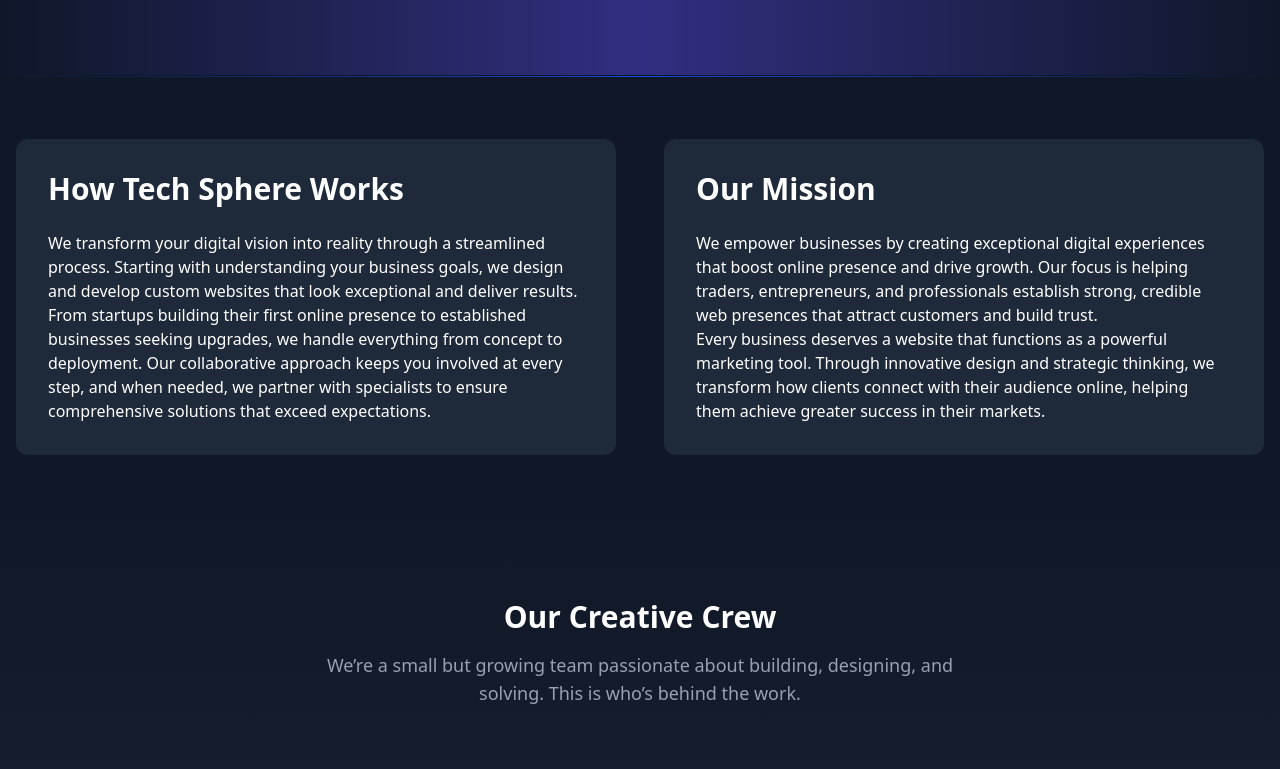
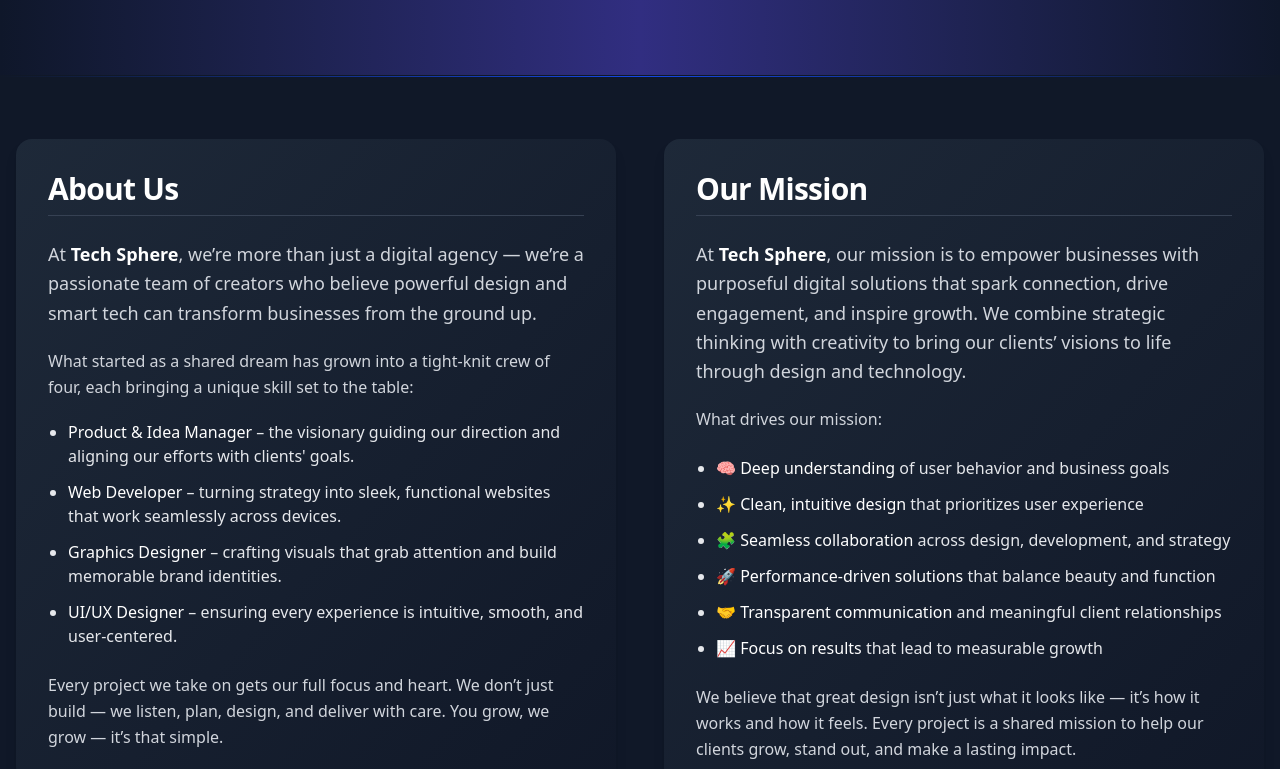
Before and after one commit to cyberdiego33/Tech-Sphere-React, a React (Vite) app: page /about in a window 1280 px wide. Shown: the part 360-1129 px from the top of the page. Built offline with nearby package versions, Linux system fonts and the light colour scheme.

Commit message:
Update OurMission.jsx

```diff
--- a/src/components/AboutPage-Components/OurMission.jsx
+++ b/src/components/AboutPage-Components/OurMission.jsx
@@ -3,40 +3,101 @@
     <section className="py-16 bg-gray-900 relative">
       <div className="absolute top-px inset-x-0 h-px bg-gradient-to-r from-transparent via-blue-700 to-transparent"></div>
       <div className=" container mx-auto px-4 grid lg:grid-cols-2 gap-12 items-start ">
-        <div className="bg-gray-800 rounded-xl p-8">
-          <h2 className="text-3xl font-bold text-white mb-6">
-            How Tech Sphere Works
+        <div class="bg-gradient-to-br from-gray-800 to-gray-900 text-gray-100 p-8 rounded-2xl shadow-lg max-w-4xl mx-auto">
+          <h2 class="text-3xl font-bold mb-6 text-white tracking-tight border-b border-gray-700 pb-2">
+            About Us
           </h2>
-          <div className="space-y-6 text-white">
-            <p>
-              We transform your digital vision into reality through a
-              streamlined process. Starting with understanding your business
-              goals, we design and develop custom websites that look exceptional
-              and deliver results.
-              <br />
-              From startups building their first online presence to established
-              businesses seeking upgrades, we handle everything from concept to
-              deployment. Our collaborative approach keeps you involved at every
-              step, and when needed, we partner with specialists to ensure
-              comprehensive solutions that exceed expectations.
-            </p>
-          </div>
+          <p class="mb-5 leading-relaxed text-lg text-gray-300">
+            At <span class="text-white font-semibold">Tech Sphere</span>, we’re
+            more than just a digital agency — we’re a passionate team of
+            creators who believe powerful design and smart tech can transform
+            businesses from the ground up.
+          </p>
+          <p class="mb-5 leading-relaxed text-gray-300">
+            What started as a shared dream has grown into a tight-knit crew of
+            four, each bringing a unique skill set to the table:
+          </p>
+          <ul class="mb-6 space-y-3 pl-5 text-gray-200 list-disc">
+            <li>
+              <span class="text-white font-medium">Product & Idea Manager</span>{" "}
+              – the visionary guiding our direction and aligning our efforts
+              with clients' goals.
+            </li>
+            <li>
+              <span class="text-white font-medium">Web Developer</span> –
+              turning strategy into sleek, functional websites that work
+              seamlessly across devices.
+            </li>
+            <li>
+              <span class="text-white font-medium">Graphics Designer</span> –
+              crafting visuals that grab attention and build memorable brand
+              identities.
+            </li>
+            <li>
+              <span class="text-white font-medium">UI/UX Designer</span> –
+              ensuring every experience is intuitive, smooth, and user-centered.
+            </li>
+          </ul>
+          <p class="text-gray-300 leading-relaxed">
+            Every project we take on gets our full focus and heart. We don’t
+            just build — we listen, plan, design, and deliver with care. You
+            grow, we grow — it’s that simple.
+          </p>
         </div>
-        <div className="bg-gray-800 rounded-xl p-8">
-          <h2 className="text-3xl font-bold text-white mb-6">Our Mission</h2>
-          <div className="space-y-6 text-white">
-            <p>
-              We empower businesses by creating exceptional digital experiences
-              that boost online presence and drive growth. Our focus is helping
-              traders, entrepreneurs, and professionals establish strong,
-              credible web presences that attract customers and build trust.
-              <br />
-              Every business deserves a website that functions as a powerful
-              marketing tool. Through innovative design and strategic thinking,
-              we transform how clients connect with their audience online,
-              helping them achieve greater success in their markets.
-            </p>
-          </div>
+
+        <div class="bg-gradient-to-br from-gray-800 to-gray-900 text-gray-100 p-8 rounded-2xl shadow-lg max-w-4xl mx-auto">
+          <h2 class="text-3xl font-bold mb-6 text-white tracking-tight border-b border-gray-700 pb-2">
+            Our Mission
+          </h2>
+          <p class="mb-5 leading-relaxed text-lg text-gray-300">
+            At <span class="text-white font-semibold">Tech Sphere</span>, our
+            mission is to empower businesses with purposeful digital solutions
+            that spark connection, drive engagement, and inspire growth. We
+            combine strategic thinking with creativity to bring our clients’
+            visions to life through design and technology.
+          </p>
+          <p class="mb-6 leading-relaxed text-gray-300">
+            What drives our mission:
+          </p>
+          <ul class="mb-6 space-y-3 pl-5 text-gray-200 list-disc">
+            <li>
+              <span class="text-white font-medium">🧠 Deep understanding</span>{" "}
+              of user behavior and business goals
+            </li>
+            <li>
+              <span class="text-white font-medium">
+                ✨ Clean, intuitive design
+              </span>{" "}
+              that prioritizes user experience
+            </li>
+            <li>
+              <span class="text-white font-medium">
+                🧩 Seamless collaboration
+              </span>{" "}
+              across design, development, and strategy
+            </li>
+            <li>
+              <span class="text-white font-medium">
+                🚀 Performance-driven solutions
+              </span>{" "}
+              that balance beauty and function
+            </li>
+            <li>
+              <span class="text-white font-medium">
+                🤝 Transparent communication
+              </span>{" "}
+              and meaningful client relationships
+            </li>
+            <li>
+              <span class="text-white font-medium">📈 Focus on results</span>{" "}
+              that lead to measurable growth
+            </li>
+          </ul>
+          <p class="text-gray-300 leading-relaxed">
+            We believe that great design isn’t just what it looks like — it’s
+            how it works and how it feels. Every project is a shared mission to
+            help our clients grow, stand out, and make a lasting impact.
+          </p>
         </div>
       </div>
     </section>
```
